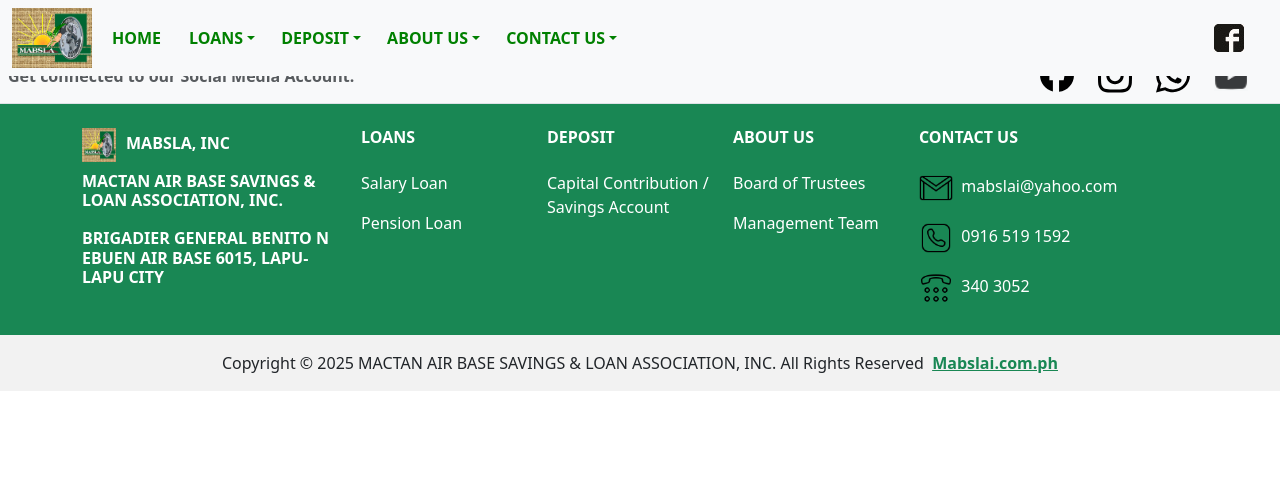
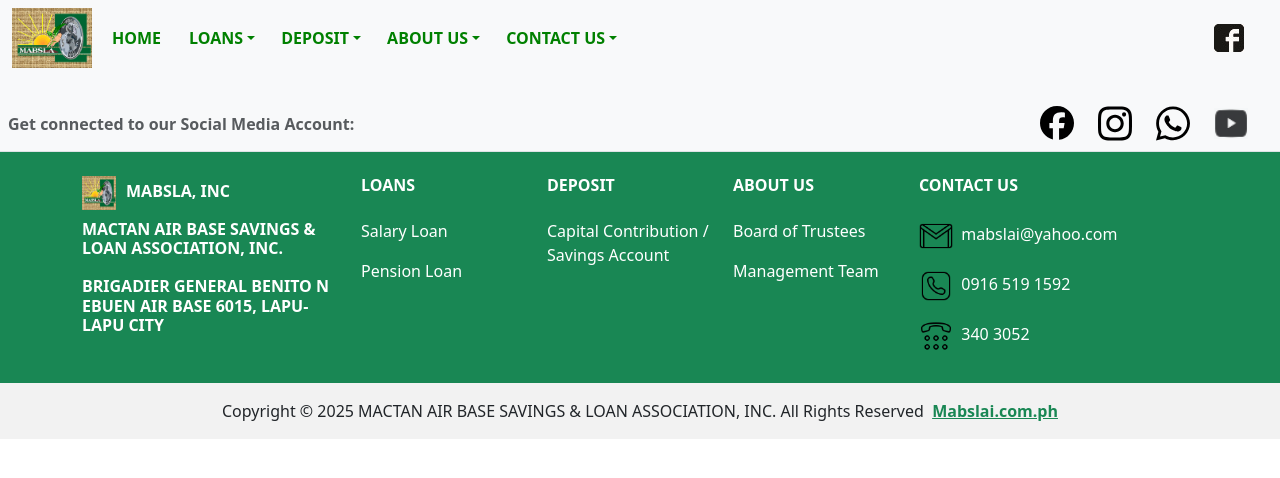
Before and after one commit to Kenalapad/mabslai, a React (Vite) app: page /#/OurLocation in a window 1280 px wide. Shown: the top 478 px of the page. Built offline with nearby package versions, Linux system fonts and the light colour scheme.

Commit message:
Updating the paddingTop of the footer

```diff
--- a/src/pages/OurLocation.tsx
+++ b/src/pages/OurLocation.tsx
@@ -365,7 +365,7 @@
       </nav>
       {/* End NAVBAR SECTION */}
       {/* Footer */}
-      <footer className="text-center text-lg-start bg-body-tertiary text-muted mt-5">
+      <footer className="text-center text-lg-start bg-body-tertiary text-muted mt-5 pt-5">
         <section className="d-flex justify-content-center justify-content-lg-between p-2 border-bottom --bs-success-bg-subtle">
           <div className="me-5 d-none d-lg-block mt-2">
             <span>
```
